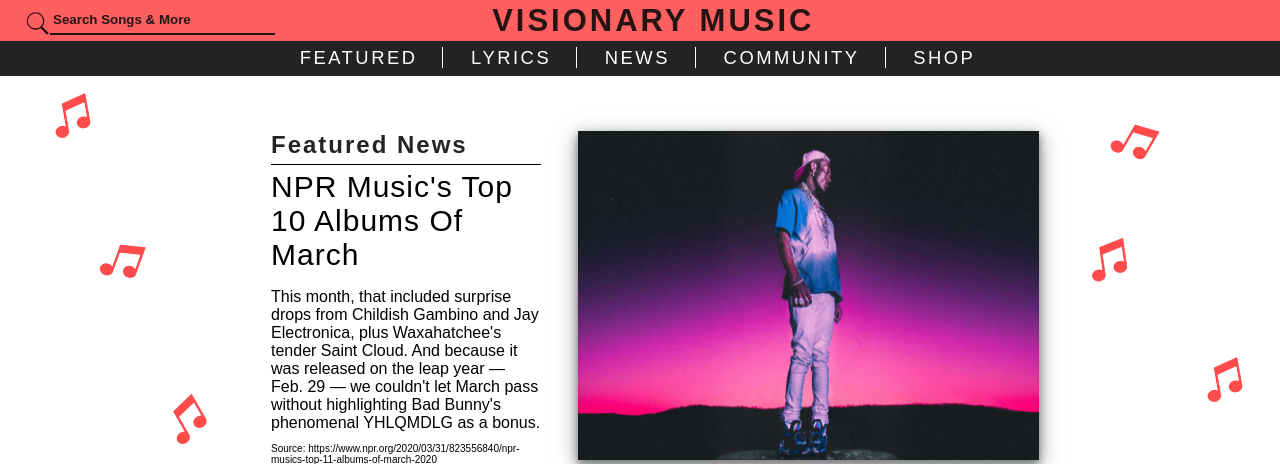
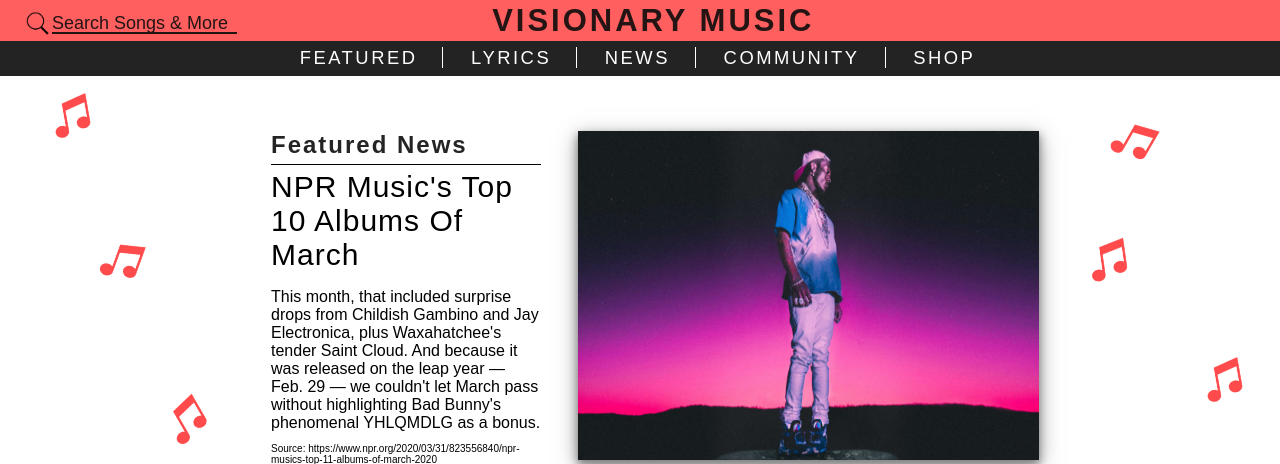
Before and after one commit to 5l1v3r1/Lyrically-Literate, a Flask app: page / in a window 1280 px wide. Shown: the top 464 px of the page. Run offline with Flask 2, Linux system fonts and the light colour scheme.

Commit message:
Fixed border and text height diffrence
Co-authored-by: Landinbik <landindweaver@gmail.com>

```diff
--- a/static/css/nav-header.css
+++ b/static/css/nav-header.css
@@ -45,11 +45,13 @@ form {
 }
 
 #search-input {
-    display: inline-block;
-    font-weight: 600;
-    padding: 0 0 0 3px;
-    width: 225px;
-    height: 28px;
+    display: block;
+    font-size: 18px;
+    height: 18px;
+    padding: 0px;
+    margin-left: 2px;
+    margin-top: 8px;
+    width: 185px;
     background-color: transparent;
     outline: none;
     border: none;
@@ -58,12 +60,17 @@ form {
 }
 
 #search-input::placeholder {
-    font-weight: 600;
     color: var(--light-black);
 }
 
-[placeholder]:focus::-webkit-input-placeholder {
-    transition: text-indent 0.4s 0.4s ease;
+[placeholder]:focus::-webkit-input-placeholder{
+    transition: text-indent 1.4s 1s ease;
+    text-indent: -100%;
+    opacity: 1;
+}
+
+[placeholder]:focus::-moz-placeholder {
+    transition: text-indent 1.4s 1s ease;
     text-indent: -100%;
     opacity: 1;
  }
```
Also changed, not shown: static/img/WebsitePic1.PNG.
